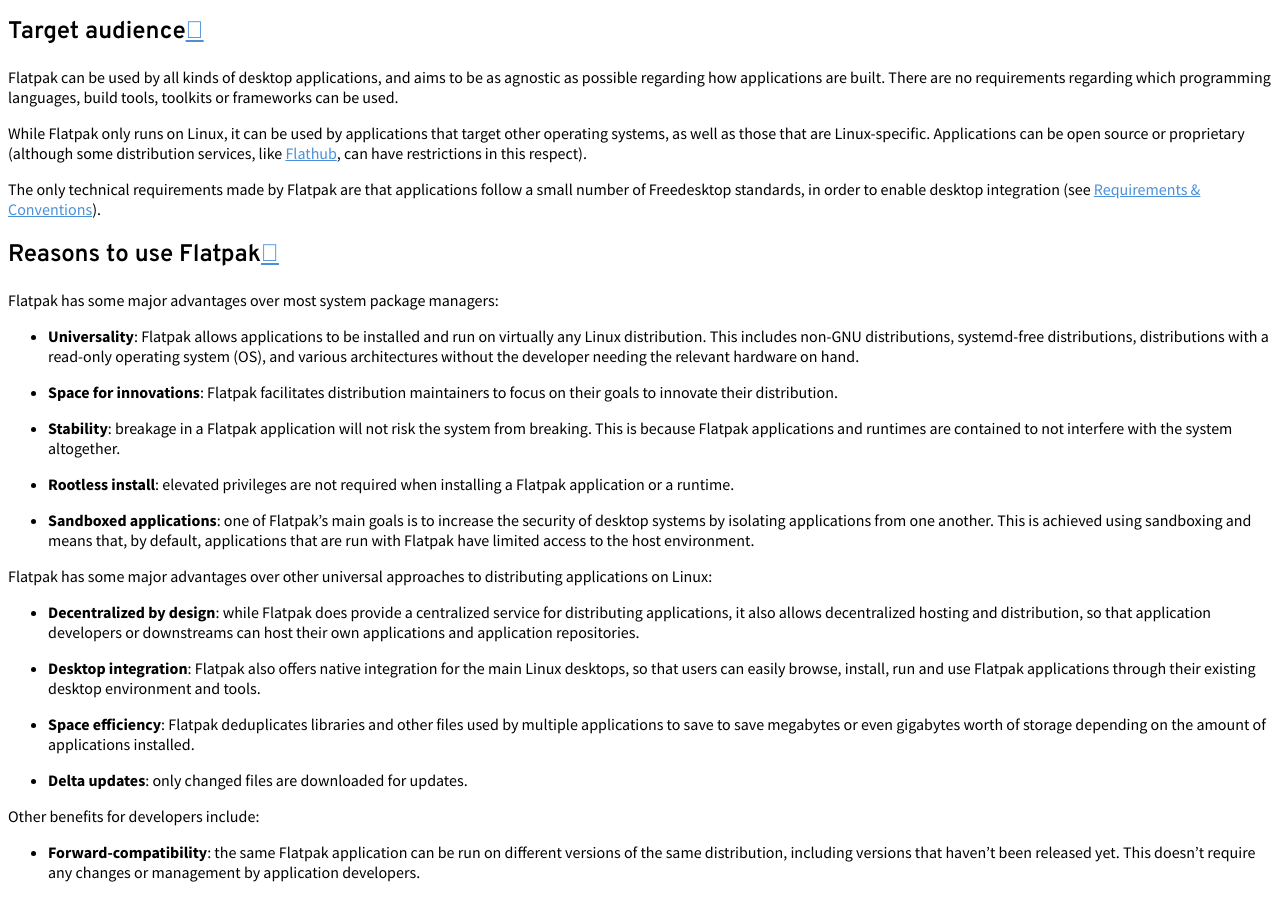
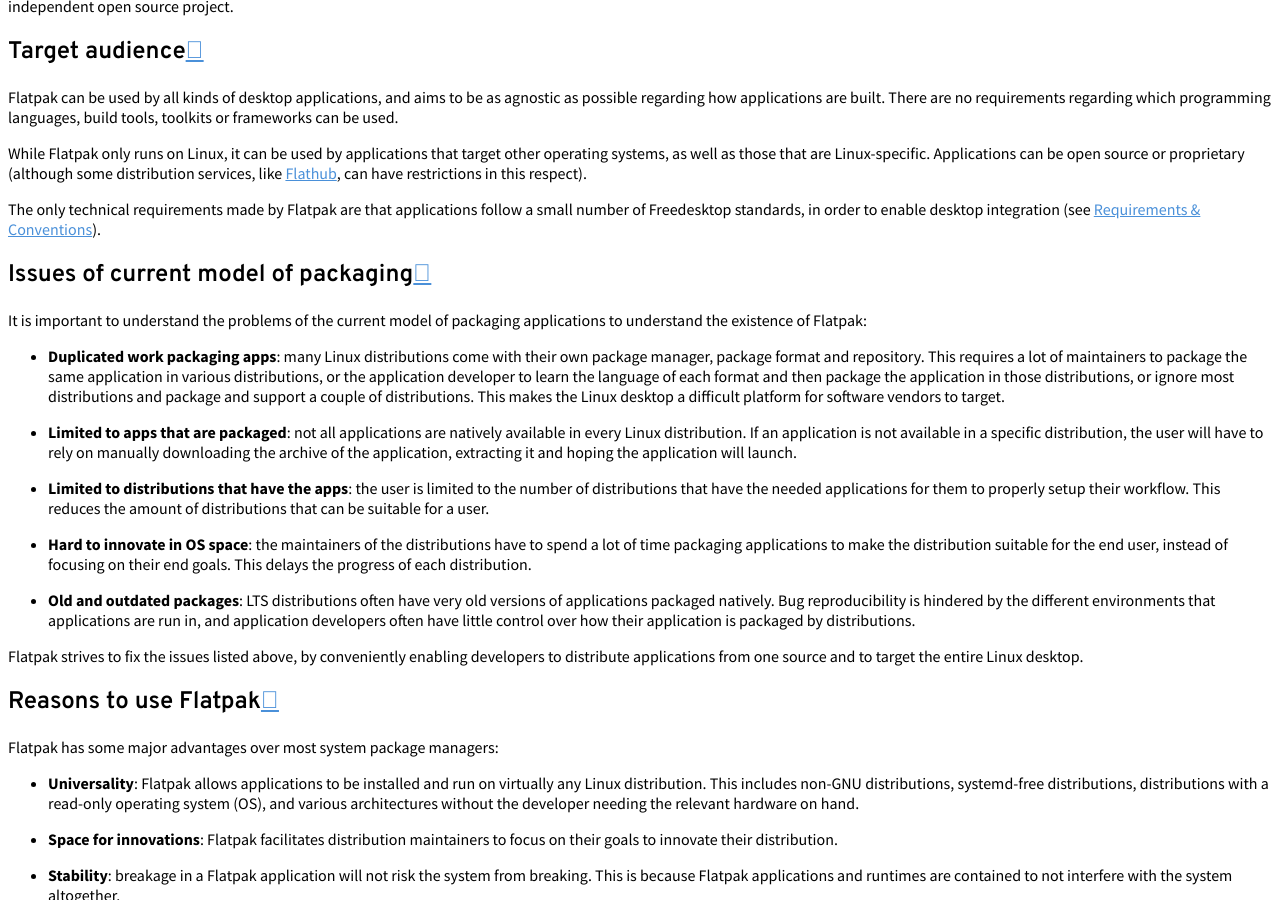
Before and after one commit to flatpak/flatpak-docs, a Sphinx documentation site: the page built from docs/introduction.rst, in a window 1280 px wide and 900 px high, scrolled down 505 px. Built offline with Sphinx 7.4.7 and the Read the Docs theme 2.0.0, drawn with Linux system fonts in a browser that asks for light colours; some of the changed text lies outside the part shown.

Commit message:
Add Issues of current model of packaging

```diff
--- a/docs/introduction.rst
+++ b/docs/introduction.rst
@@ -21,6 +21,37 @@ can be open source or proprietary (although some distribution services, like
 The only technical requirements made by Flatpak are that applications follow a
 small number of Freedesktop standards, in order to enable desktop integration
 (see :doc:`conventions`).
+
+Issues of current model of packaging
+------------------------------------
+
+It is important to understand the problems of the current model
+of packaging applications to understand the existence of Flatpak:
+
+- **Duplicated work packaging apps**: many Linux distributions come with their own package
+  manager, package format and repository. This requires a lot of maintainers to package the
+  same application in various distributions, or the application developer to learn the
+  language of each format and then package the application in those distributions, or
+  ignore most distributions and package and support a couple of distributions. This makes
+  the Linux desktop a difficult platform for software vendors to target.
+- **Limited to apps that are packaged**: not all applications are natively available
+  in every Linux distribution. If an application is not available in a specific
+  distribution, the user will have to rely on manually downloading the archive
+  of the application, extracting it and hoping the application will launch.
+- **Limited to distributions that have the apps**: the user is limited to the
+  number of distributions that have the needed applications for them
+  to properly setup their workflow. This reduces the amount of distributions
+  that can be suitable for a user.
+- **Hard to innovate in OS space**: the maintainers of the distributions have to spend a lot of
+  time packaging applications to make the distribution suitable for the end user, instead of focusing
+  on their end goals. This delays the progress of each distribution.
+- **Old and outdated packages**: LTS distributions often have very old versions of applications
+  packaged natively. Bug reproducibility is hindered by the different environments that applications
+  are run in, and application developers often have little control over how their application is
+  packaged by distributions.
+
+Flatpak strives to fix the issues listed above, by conveniently enabling developers to distribute
+applications from one source and to target the entire Linux desktop.
 
 Reasons to use Flatpak
 ----------------------
```
